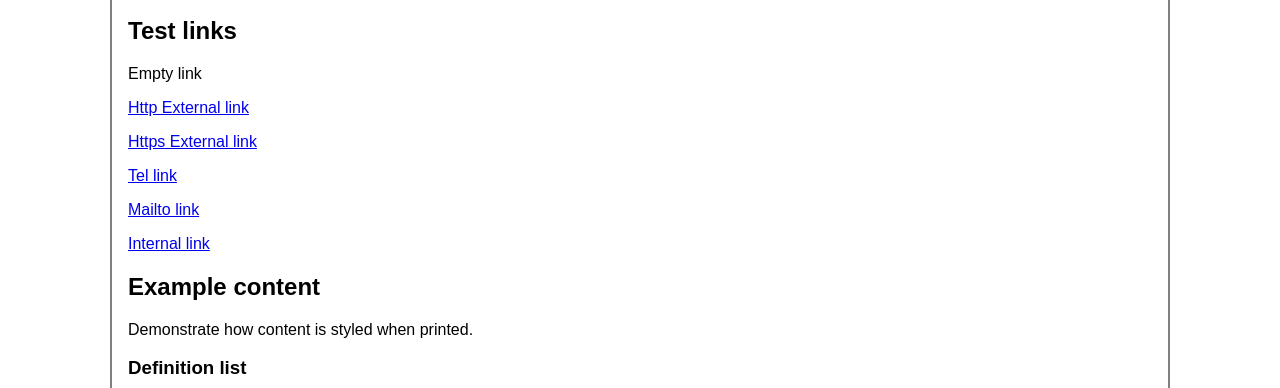
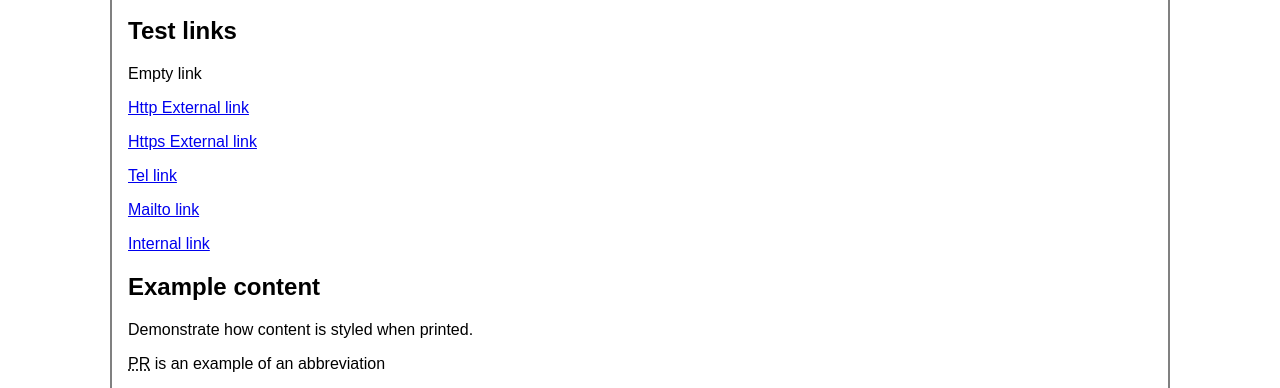
Before and after one commit to GOVTNZ/print-ready, a website: page without-printready.html in a window 1280 px wide. Shown: the part 347-735 px from the top of the page. Drawn offline with Linux system fonts and the light colour scheme.

Commit message:
Add abbr to example pages

```diff
--- a/without-printready.html
+++ b/without-printready.html
@@ -35,6 +35,7 @@
 
         <h2>Example content</h2>
         <p>Demonstrate how content is styled when printed.</p>
+        <p><abbr title="Print Ready">PR</abbr> is an example of an abbreviation</p>
         <p class="print-only">This content will only be visible when printed.</p>
 
         <h3>Definition list</h3>
```
Also changed, not shown: with-printready.html (+1 -0 lines).
